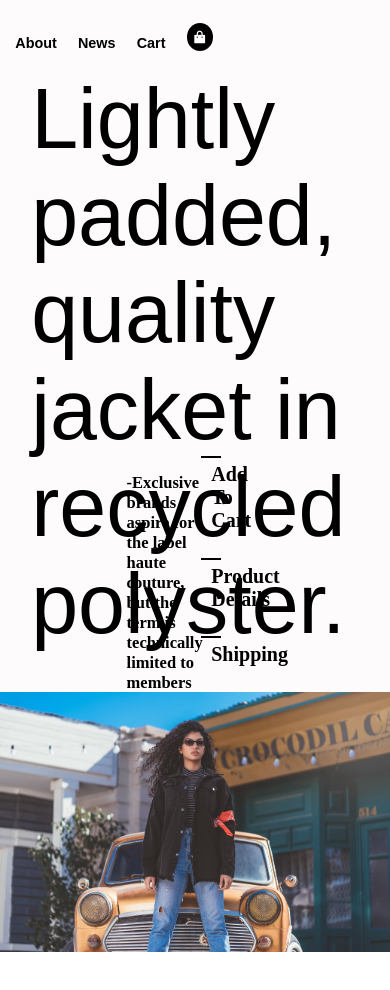
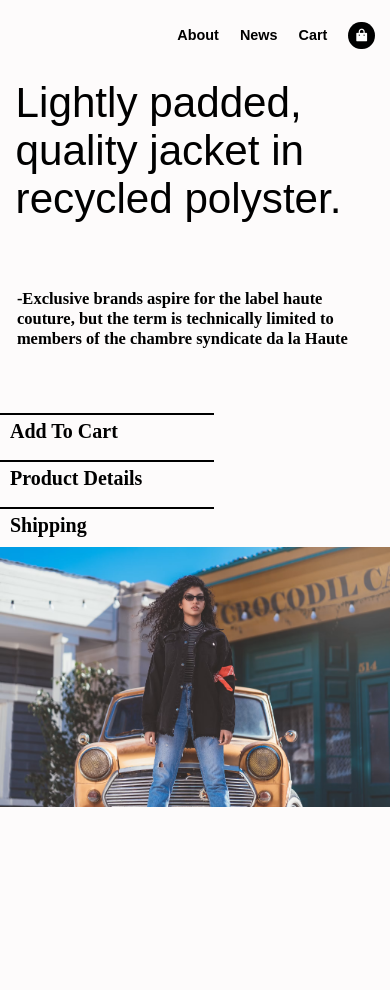
Before and after one commit to yashmmith/HTML_CSS_2, a plain HTML site: page index.html in a window 390 px wide. Before the commit the page ends 956 px from the top, so only its background shows below. Drawn offline with nearby package versions, Linux system fonts and the light colour scheme.

Commit message:
done with the project

```diff
--- a/styles.css
+++ b/styles.css
@@ -114,3 +114,115 @@ html,body{
     height: 100%;
     width: 100%;
 }
+
+@media (max-width:600px) {
+    #main{
+    height: 120%;
+    width: 100%;
+    background-color: rgb(253, 251, 251);
+}
+#nav{
+    height: 7%;
+    width: 100%;
+    display: flex;
+    gap: 2.5vh;
+    align-items: center;
+    justify-content: start;
+    padding:1vh 21vh;
+    background-color:transparent;
+    font-size: 90%;
+    font-weight: lighter;
+    font-family: Arial, Helvetica, sans-serif;
+
+}
+#bag{
+    padding: 0.7vh;
+    background-color: black;
+    color: white;
+    border-radius: 50%;
+    margin-top: 0;
+
+}
+
+#heading{
+    height: 12%;
+    width: 100%;
+    padding: 2% 4%;
+    background-color: transparent;
+    word-spacing:5%;
+
+}
+#headingh1{
+    font-size: 5vh;
+    font-family: Arial, Helvetica, sans-serif;
+    font-weight: 200;
+}
+#below{
+    background-color:transparent;
+    height: 35%;
+    width: 100%;
+    display: flex;
+    flex-direction: column;
+}
+#left{
+    background-color: transparent;
+    height: 50%;
+    width: 100%;
+    display: flex;
+    align-items: center;
+    padding-left: 2vh;
+    font-size: 11px;
+    font-weight: 100;
+    font-family:'Times New Roman', Times, serif;
+}
+#right{
+    height: 50%;
+    width: 100%;
+    display: flex;
+    flex-direction: column;
+    align-items:flex-start;
+    justify-content: center;
+    gap: 2vh;
+    padding-right: 10vh;
+    background-color: transparent;
+}
+.elem{
+    display: flex;
+    align-items: center;
+    justify-content: space-between;
+    width: 70%;
+    border-top: 2px solid black;
+    font-weight: 600;
+    font-size: 20px;
+    padding: 0 10px;
+}
+.elem>a{
+    text-decoration: none;
+    color: black;
+      padding-top: 5px;
+
+}
+.elem>i{
+    opacity: 0;
+}
+.elem>a:hover{
+    color: crimson;
+    text-decoration: underline;
+}
+.elem:hover i{
+    opacity: 1;
+    color: crimson;
+}
+
+#last{
+    width: 100%;
+     background-size: contain;
+}
+#last>img{
+    background-size: contain;
+    height: 100%;
+    width: 100%;
+}
+
+
+}
```
